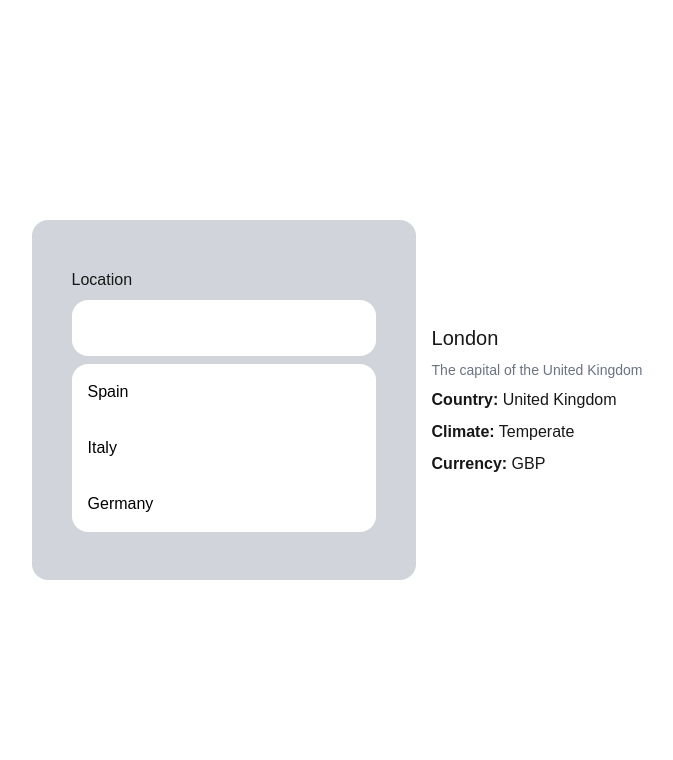
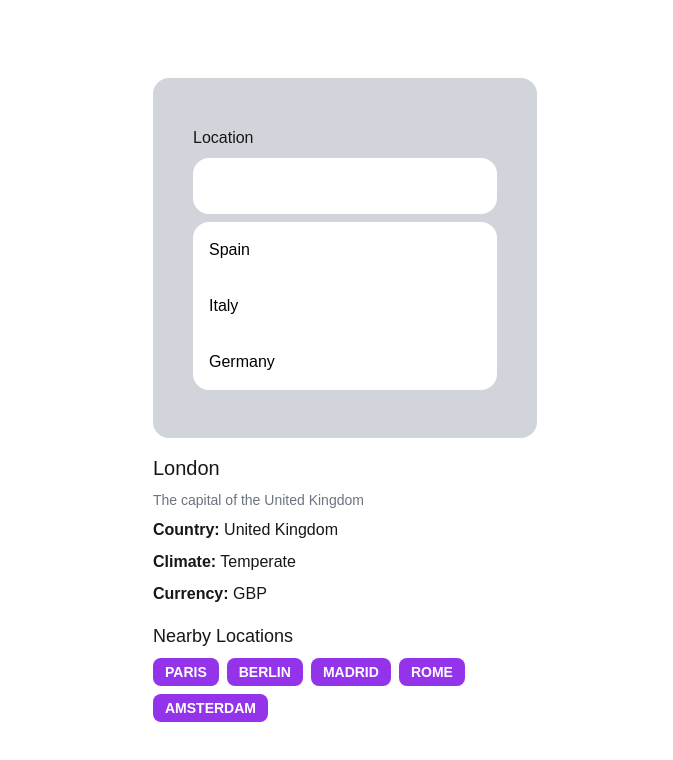
Before and after one commit to antoniofulg/mozio-travel-destination, a Next.js app: page / in a window 1280 px wide. Shown: the top 760 px of the page, without its empty margins (295-968 px from the left). Built offline with nearby package versions, Linux system fonts and the light colour scheme.

Commit message:
Add badges

```diff
--- a/src/app/components/LocationCard/LocationCard.tsx
+++ b/src/app/components/LocationCard/LocationCard.tsx
@@ -8,7 +8,7 @@ export const LocationCard = ({
 	location: { climate, country, currency, description, name },
 }: Props) => {
 	return (
-		<div className=" p-4 flex flex-col items-start gap-2 justify-between">
+		<div className="py-4 flex flex-col items-start gap-2 justify-between">
 			<h3 className="text-xl font-medium">{name}</h3>
 			<p className="text-sm text-gray-500">{description}</p>
 
--- a/src/app/components/LocationSearch/LocationSearch.tsx
+++ b/src/app/components/LocationSearch/LocationSearch.tsx
@@ -1,10 +1,36 @@
+"use client"
+
 import { Combobox } from "@/app/ui/components"
 import { LocationCard } from "../LocationCard/LocationCard"
+import { NearbyLocations } from "../NearbyLocations/NearbyLocations"
+
+const nearbyLocations = [
+	{
+		name: "Paris",
+		id: 2,
+	},
+	{
+		name: "Berlin",
+		id: 3,
+	},
+	{
+		name: "Madrid",
+		id: 4,
+	},
+	{
+		name: "Rome",
+		id: 5,
+	},
+	{
+		name: "Amsterdam",
+		id: 6,
+	},
+]
 
 export const LocationSearch = () => {
 	return (
-		<>
-			<div className="px-10 py-12 bg-gray-300 dark:bg-gray-800 rounded-2xl min-w-96 flex flex-col gap-2">
+		<div className="w-96">
+			<div className="px-10 py-12 bg-gray-300 dark:bg-gray-800 rounded-2xl w-96 flex flex-col gap-2">
 				<Combobox />
 			</div>
 			<LocationCard
@@ -19,6 +45,10 @@ export const LocationSearch = () => {
 					id: 1,
 				}}
 			/>
-		</>
+			<NearbyLocations
+				locations={nearbyLocations}
+				onClick={(id) => console.log("Clicked on: " + id)}
+			/>
+		</div>
 	)
 }
--- /dev/null
+++ b/src/app/components/NearbyLocations/NearbyLocations.tsx
@@ -0,0 +1,21 @@
+import { Badge } from "@/app/ui/atoms"
+
+type Props = {
+	locations: { name: string; id: number }[]
+	onClick: (id: number) => void
+}
+
+export const NearbyLocations = ({ locations, onClick }: Props) => {
+	return (
+		<div className="flex flex-col gap-2">
+			<h3 className="text-lg font-medium">Nearby Locations</h3>
+			<div className="flex flex-wrap gap-2">
+				{locations.map((location) => (
+					<Badge key={location.id} onClick={() => onClick(location.id)}>
+						{location.name}
+					</Badge>
+				))}
+			</div>
+		</div>
+	)
+}
--- a/src/app/ui/atoms/Badge/Badge.tsx
+++ b/src/app/ui/atoms/Badge/Badge.tsx
@@ -1,11 +1,18 @@
+import { ReactNode } from "react"
+
 type Props = {
-	children: React.ReactNode
+	children: ReactNode
+	onClick: () => void
 }
 
-export const Badge = ({ children }: Props) => {
+export const Badge = ({ children, onClick }: Props) => {
 	return (
-		<span className="inline-block px-3 py-1 rounded-lg font-semibold uppercase text-sm bg-purple-600 transition-colors duration-300 hover:bg-purple-800 text-white">
+		<button
+			type="button"
+			className="inline-block px-3 py-1 rounded-lg font-semibold uppercase text-sm bg-purple-600 transition-colors duration-300 hover:bg-purple-800 text-white"
+			onClick={onClick}
+		>
 			{children}
-		</span>
+		</button>
 	)
 }
```
